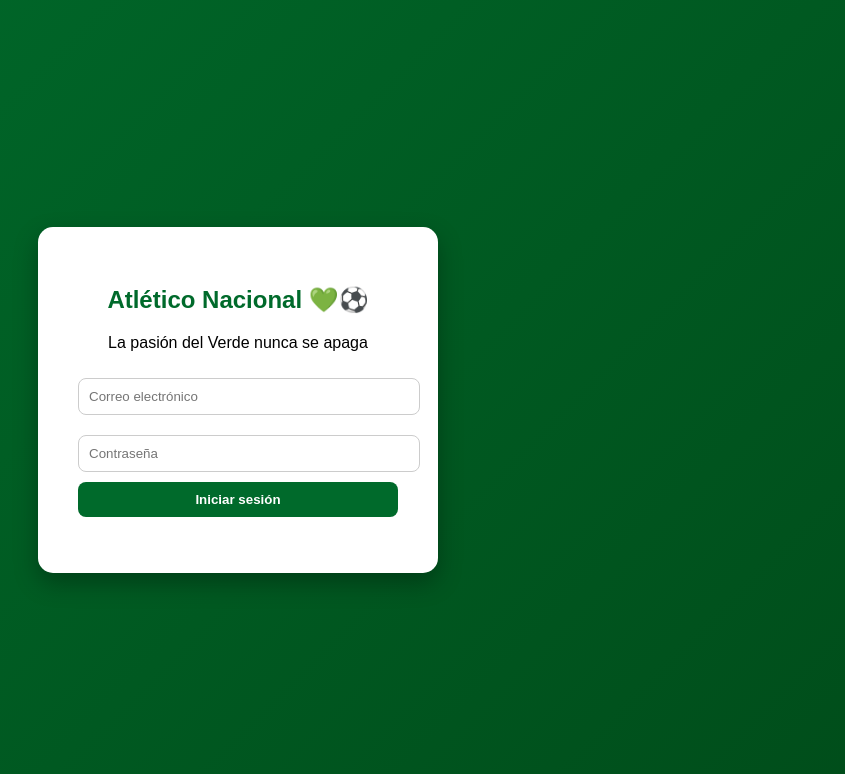
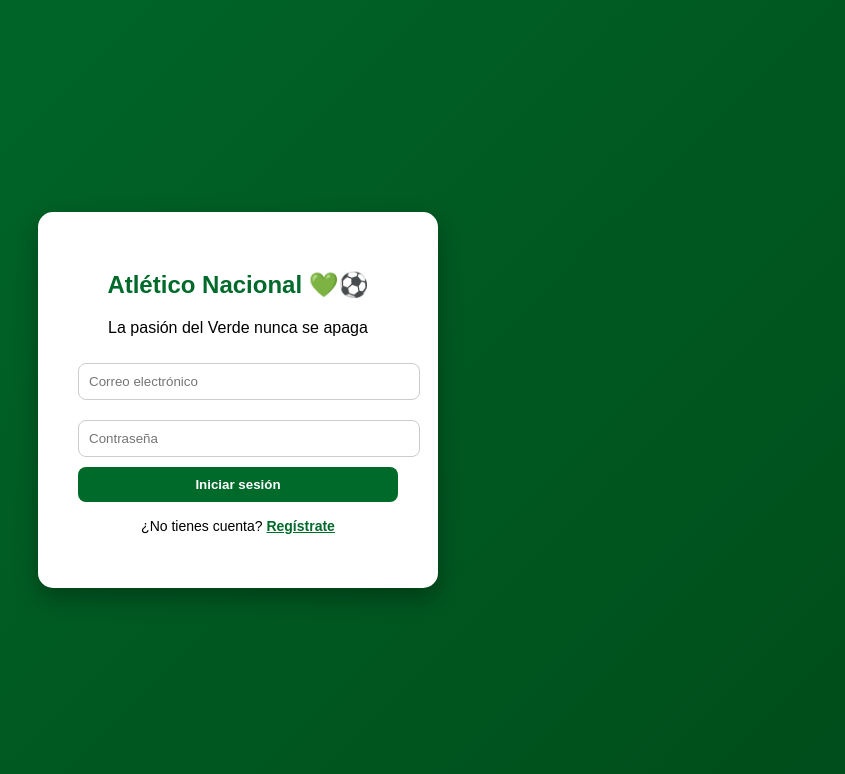
Before and after one commit to Juan-DiegoP/atletico-nacional, a Flask app: page /login in a window 1280 px wide. Shown: the top 774 px of the page, without its empty margins (402-1247 px from the left). Run offline with Flask 3, Linux system fonts and the light colour scheme.

Commit message:
Arreglado boton register fuera del script

```diff
--- a/app/templates/login.html
+++ b/app/templates/login.html
@@ -70,6 +70,11 @@
     <button onclick="login()">Iniciar sesión</button>
 
     <p id="mensaje"></p>
+
+    <p style="margin-top:15px; font-size:14px;">
+    ¿No tienes cuenta?
+    <a href="/register" style="color:#006a2b; font-weight:bold;">Regístrate</a>
+</p>
 </div>
 
 <script>
@@ -96,11 +101,6 @@ async function login() {
     }
 }
 
-<p class="text-center mt-4 text-sm">
-    ¿No tienes cuenta?
-    <a href="/register" class="text-green-600 font-bold">Regístrate</a>
-</p>
-
 </script>
 
 </body>
```
